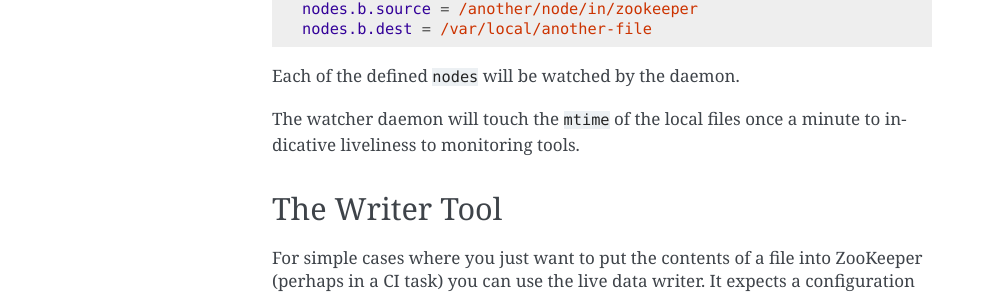
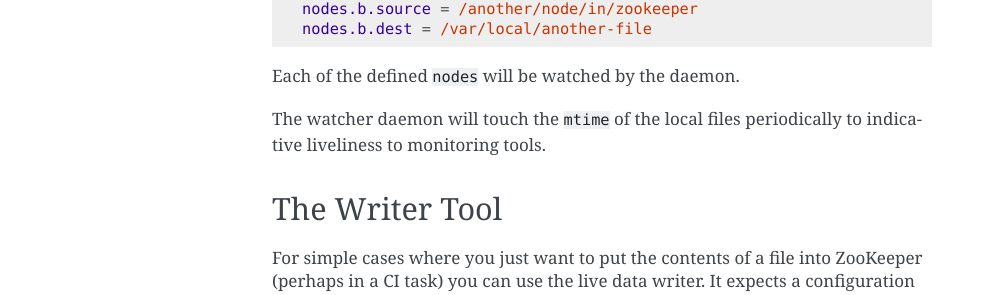
Before and after one commit to reddit/baseplate.py, a Sphinx documentation site: the page built from docs/baseplate/live_data.rst, in a window 1280 px wide. Shown: the part 906-1201 px from the top of the page, without its empty margins (148-1140 px from the left). Built offline with Sphinx 7.4.7, drawn with Linux system fonts in a browser that asks for light colours.

Commit message:
fix docs about heartbeat interval

```diff
--- a/docs/baseplate/live_data.rst
+++ b/docs/baseplate/live_data.rst
@@ -46,7 +46,7 @@
 
 Each of the defined ``nodes`` will be watched by the daemon.
 
-The watcher daemon will touch the ``mtime`` of the local files once a minute to
+The watcher daemon will touch the ``mtime`` of the local files periodically to
 indicative liveliness to monitoring tools.
 
 
```
